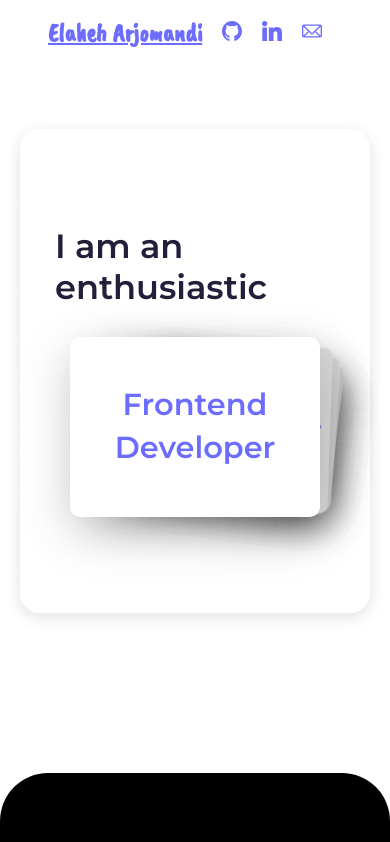
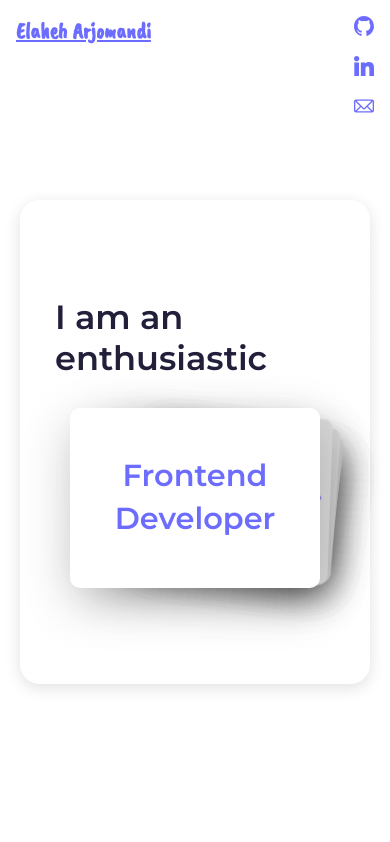
Before and after one commit to eviva2000/portfolio-24, a React (Create React App) app: page / in a window 390 px wide. Shown: the top 842 px of the page. Built offline with nearby package versions, Linux system fonts and the light colour scheme.

Commit message:
fixed header in mobile

```diff
--- a/src/App.css
+++ b/src/App.css
@@ -342,19 +342,20 @@ section {
 header {
   display: flex;
   justify-content: space-between;
-  align-items: center;
   backdrop-filter: blur(30px);
-  padding: 1rem 3rem;
+  padding: 1rem;
 }
-
+.channels {
+  display: grid;
+  gap: 1rem;
+}
 .channels img {
   width: 20px;
   height: 20px;
-  margin-right: 20px;
 }
 
 .brand h3 {
-  font-size: 1.6rem;
+  font-size: 1.4rem;
   font-family: "Caveat Brush", cursive;
   color: #6c6cff;
   text-decoration-line: underline;
@@ -364,6 +365,10 @@ footer {
   background-color: #fff;
   color: #000;
   margin: 2rem;
+}
+
+.csoon-desktop {
+  display: none;
 }
 
 @keyframes animate {
@@ -383,6 +388,13 @@ footer {
 @media (min-width: 768px) {
   header {
     padding: 3rem 7rem 1rem;
+    align-items: center;
+  }
+  .channels {
+    display: block;
+  }
+  .channels img {
+    margin-right: 20px;
   }
   section {
     min-height: 80vh;
@@ -431,4 +443,10 @@ footer {
   .circles li {
     animation: animate 25s linear infinite;
   }
+  .csoon-desktop {
+    display: block;
+  }
+  .csoon-mobile {
+    display: none;
+  }
 }
--- a/src/components/canvas/Canvas.tsx
+++ b/src/components/canvas/Canvas.tsx
@@ -86,7 +86,7 @@ const Canvas: React.FC = () => {
               </div>
               <h4>Sundaes on demand</h4>
             </a>
-            <div className="project-wrapper">
+            <div className="project-wrapper csoon-desktop">
               <div className="project">
                 <img className="p-image" src="csoon.png" alt="" />
                 <div className="tech">
@@ -131,6 +131,20 @@ const Canvas: React.FC = () => {
               </div>
               <h4>Asana-clone</h4>
             </a>
+            <div className="project-wrapper csoon-mobile">
+              <div className="project">
+                <img className="p-image" src="csoon.png" alt="" />
+                <div className="tech">
+                  {" "}
+                  <p>
+                    I am working on a few meaningful projects to showcase my
+                    skills in different areas, especially in working with cloud
+                    services and DevOps.
+                  </p>
+                  <p>They will appear here ASAP!</p>
+                </div>
+              </div>
+            </div>
           </div>
         </div>
       </div>
```
